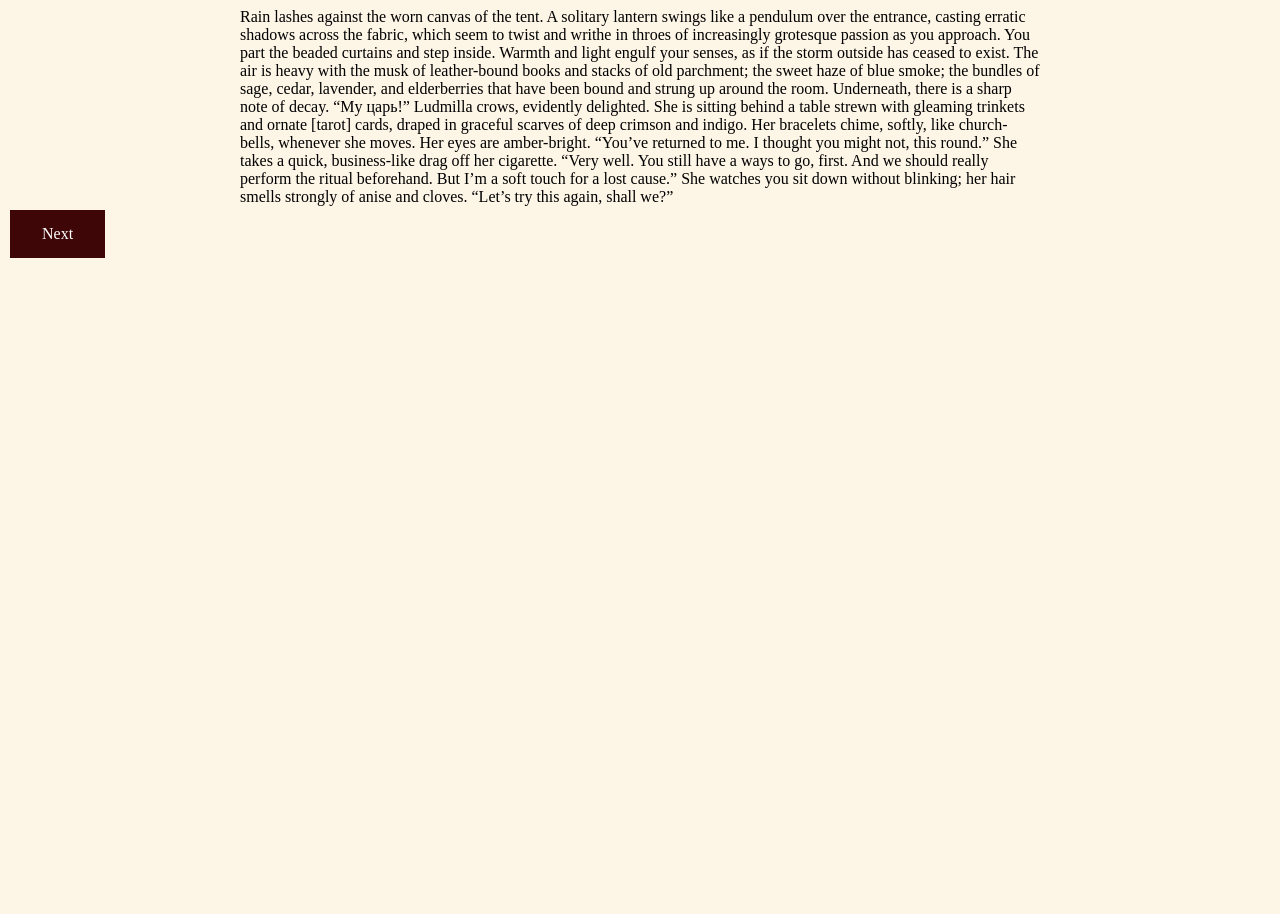
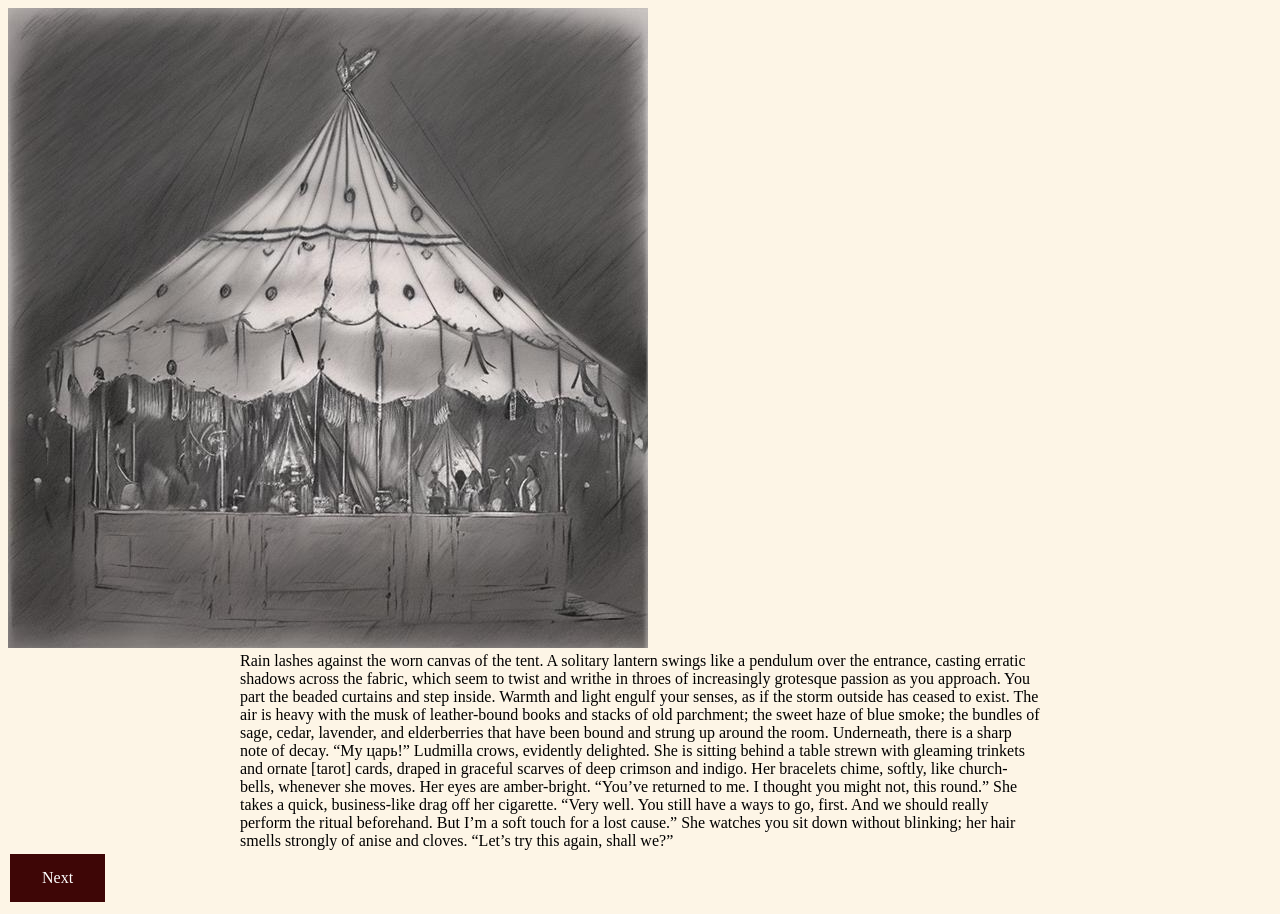
Before and after one commit to bolfshevik/strange-loop, a plain HTML site: page index.html in a window 1280 px wide. Before the commit the page ends 800 px from the top, so only its background shows below. Drawn offline with Linux system fonts and the light colour scheme.

Commit message:
Test image!

```diff
--- a/index.html
+++ b/index.html
@@ -7,6 +7,7 @@
     <link rel="stylesheet" type="text/css" href="style.css">
 </head>
 <body>
+    <img src="Entrance.jpg" alt=""></img>
     <div id="content"></div>
     <button id="nextbutton" onclick="nextScene()">Next</button>
     <script src="script.js"></script>
```
